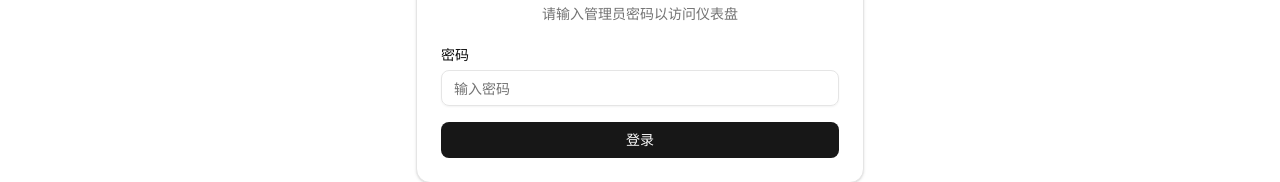
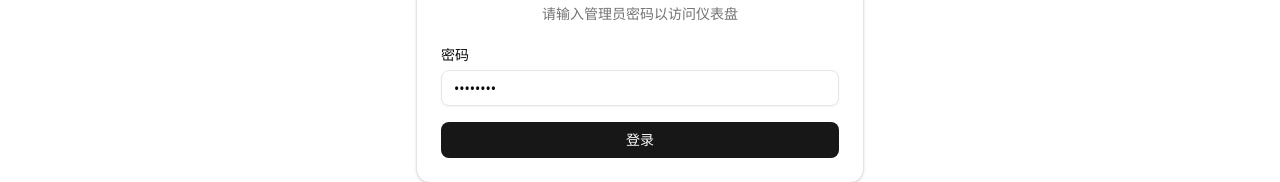
Before and after one commit to dongyaning/myblog, a Next.js app: page /admin in a window 1280 px wide. Shown: the part 448-630 px from the top of the page. Built offline with nearby package versions, Linux system fonts and the light colour scheme; no server answers.

Commit message:
feat: 默认密码填充

```diff
--- a/components/admin/auth-form.tsx
+++ b/components/admin/auth-form.tsx
@@ -12,7 +12,7 @@ import { Input } from '@/components/ui/input'
 import { Label } from '@/components/ui/label'
 
 export function AuthForm() {
-  const [password, setPassword] = useState('')
+  const [password, setPassword] = useState('admin123')
   const [error, setError] = useState('')
   const [isLoading, setIsLoading] = useState(false)
   const router = useRouter()
```
